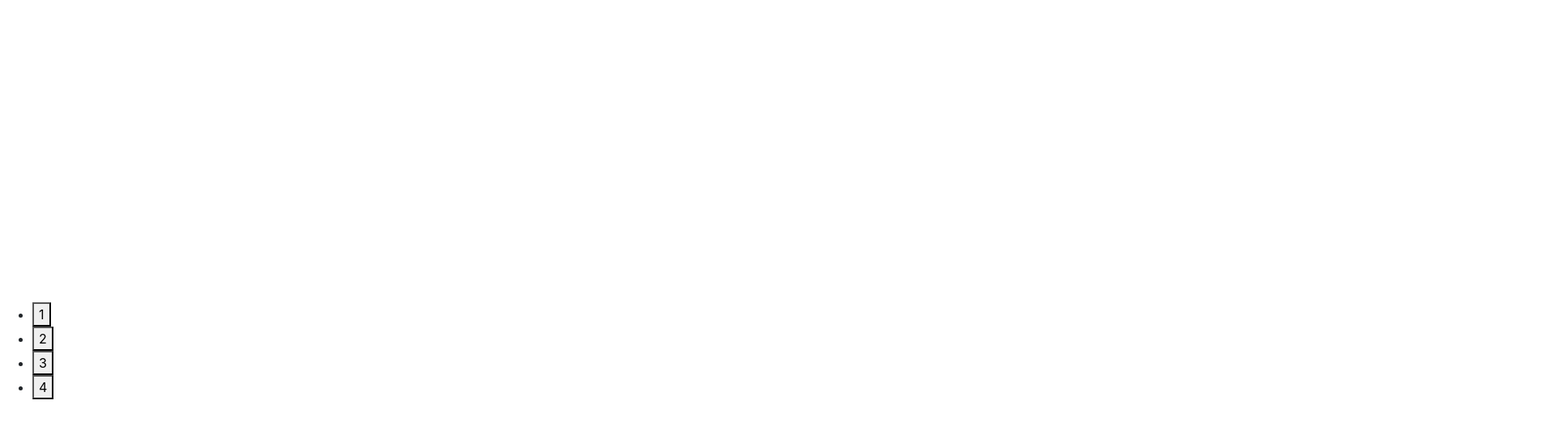
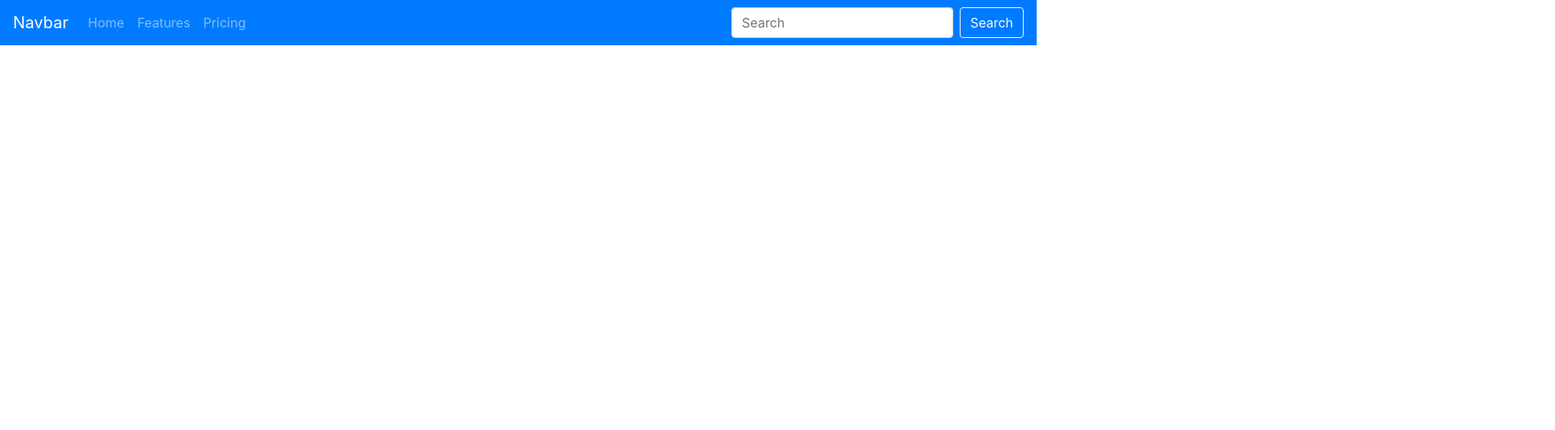
Before and after one commit to SuvanshShukla/ebazaar, a React (Create React App) app: page / in a window 1280 px wide. Shown: the top 532 px of the page at 81% size, 1920 px wide, since content can reach past the window. Built offline with nearby package versions, Linux system fonts and the light colour scheme.

Commit message:
Navbar added

```diff
--- a/src/Components/Home/Home.js
+++ b/src/Components/Home/Home.js
@@ -1,27 +1,28 @@
 import React from "react";
 import { BrowserRouter as Router, Route, Link } from "react-router-dom";
 import { Carousel } from 'antd';
-
+import {Nav, Navbar, Form, FormControl, Button} from 'react-bootstrap';
 
 function Home() {
     return (
         <div>
-            <Carousel autoplay>
-                <div>
-                    <h3>1</h3>
-                </div>
-                <div>
-                    <h3>2</h3>
-                </div>
-                <div>
-                    <h3>3</h3>
-                </div>
-                <div>
-                    <h3>4</h3>
-                </div>
-            </Carousel>
+            <top>
+                <Navbar bg="primary" variant="dark">
+                    <Navbar.Brand href="#home">Navbar</Navbar.Brand>
+                    <Nav className="mr-auto">
+                        <Nav.Link href="#home">Home</Nav.Link>
+                        <Nav.Link href="#features">Features</Nav.Link>
+                        <Nav.Link href="#pricing">Pricing</Nav.Link>
+                    </Nav>
+                    <Form inline>
+                        <FormControl type="text" placeholder="Search" className="mr-sm-2" />
+                        <Button variant="outline-light">Search</Button>
+                    </Form>
+                </Navbar>
+            </top>
         </div>
     )
 }
 
 export default Home;
+//use the bootstrap carousel instead of antd
```
